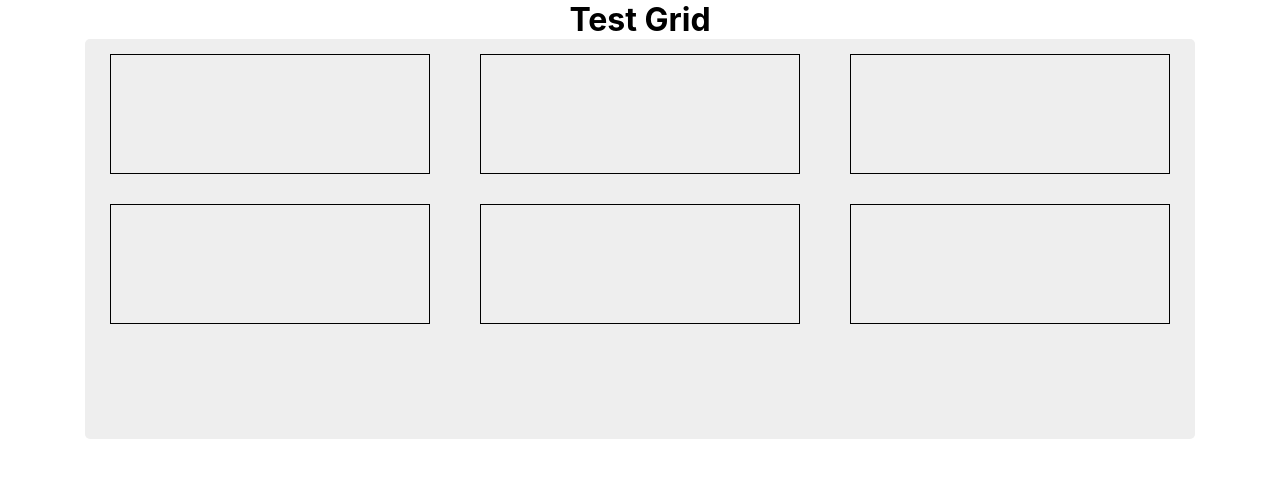
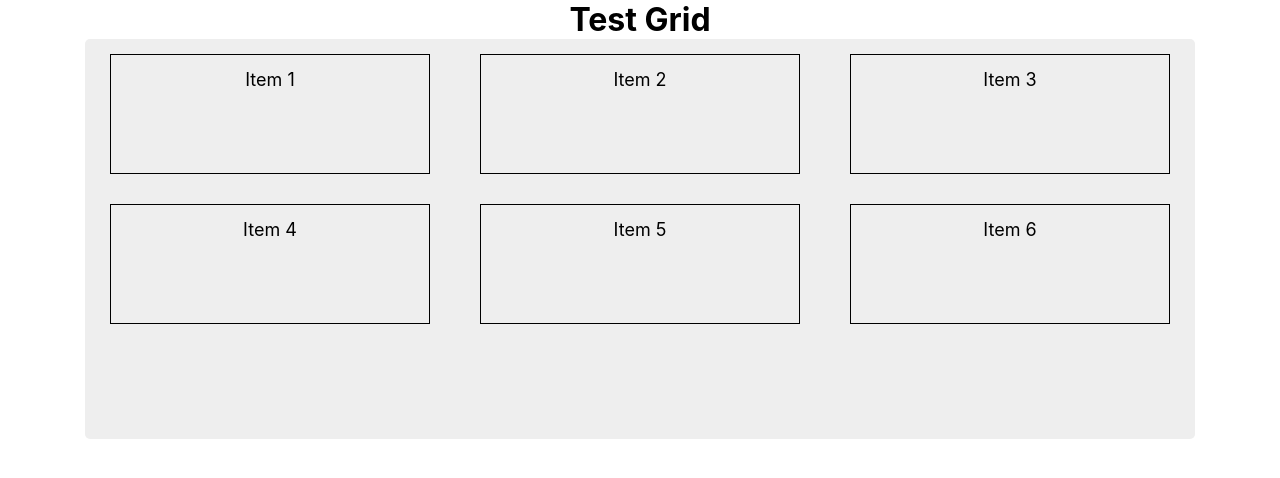
Before and after one commit to nice-rain/sass-grid, a React (Create React App) app: page / in a window 1280 px wide. Shown: the top 478 px of the page. Built offline with nearby package versions, Linux system fonts and the light colour scheme.

Commit message:
update node-sass to support latest node version

```diff
--- a/package.json
+++ b/package.json
@@ -5,10 +5,10 @@
   "dependencies": {
     "react": "^16.8.6",
     "react-dom": "^16.8.6",
-    "react-scripts": "2.1.8"
+    "react-scripts": "^3.4.1"
   },
-  "devDependencies" : {
-    "node-sass": "^4.11.0"
+  "devDependencies": {
+    "node-sass": "^4.12.0"
   },
   "scripts": {
     "start": "react-scripts start",
--- a/src/main.js
+++ b/src/main.js
@@ -1,16 +1,26 @@
 import React from 'react';
+
+const generateItems = numItems =>{
+    const items = [];
+
+    for(let i = 0; i < numItems; i++)
+    {
+        items.push(
+            <div className="item" key={`item_${i}`}>
+                Item {i+1}
+            </div>
+        )
+    }
+
+    return items;
+}
 
 export default function MainContent(props)
 {
     return( <main>
                 <h1>Test Grid</h1>
                 <div className="container">
-                <div className="item"></div>
-                <div className="item"></div>
-                <div className="item"></div>
-                <div className="item"></div>
-                <div className="item"></div>
-                <div className="item"></div>
+                    {generateItems(6)}
                 </div>
             </main>);
 }
```
Also changed, not shown: 2 other files (tests, documents, lock files or other folders).
